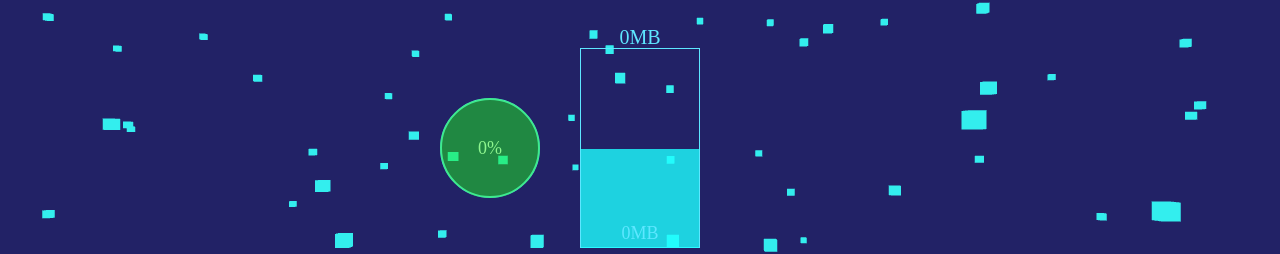
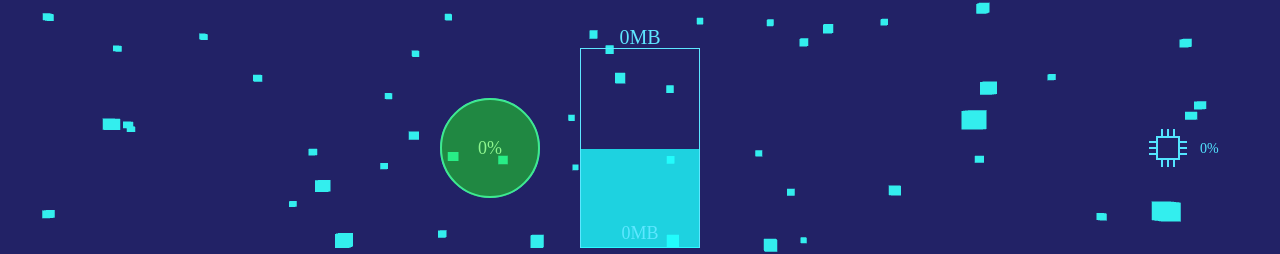
Before and after one commit to towhare/GPUMonitor, a Vue app: page / in a window 1280 px wide. Shown: the part 252-506 px from the top of the page. Built offline with nearby package versions, Linux system fonts and the light colour scheme.

Commit message:
添加cpu情况显示

```diff
--- a/src/App.vue
+++ b/src/App.vue
@@ -16,9 +16,7 @@
           gpuInfo.gpuTemperature
         }}°,使用率{{ gpuInfo.gpuUsage }}%</span
       >
-
     </div>
-
     <temprature-bar
       name=""
       :percent="20"
@@ -27,6 +25,9 @@
       :current="gpuInfo.gpuMemoryUsed"
     />
     <percentage :percent="gpuInfo.gpuUsage" class="usage" />
+    <div class="cpus">
+      <core v-for="(item,i) in cpuInfo" :key="i" :percent="item.percent"/>
+    </div>
   </div>
 </template>
 
@@ -36,6 +37,7 @@ import axios from "axios";
 
 import Bar from "./component/tempratureBar.vue";
 import Percentage from "./component/circle.vue";
+import Core from "./component/core.vue";
 import THREEBackgrond from "./component/textBackground.vue";
 
 
@@ -57,6 +59,7 @@ export default {
     "temprature-bar": Bar,
     percentage: Percentage,
     "three-background": THREEBackgrond,
+    "core":Core,
   },
   data: () => {
     return {
@@ -68,6 +71,11 @@ export default {
         gpuTemperature: 0,
         gpuUsage: 0,
       },
+      cpuInfo:[
+        {
+          percent:0,
+        }
+      ],
       socketConneted:false,
       temperature: 0,
       usage: 0,
@@ -103,6 +111,16 @@ export default {
     this.socket.on("temperature", (temperature) => {
       this.temperature = temperature;
     });
+
+    this.socket.on("cpuInfo",(cpuInfo)=>{
+      const newCpuInfo = [];
+      for(let cpu of cpuInfo){
+        newCpuInfo.push({
+          percent:Math.round((cpu.used/cpu.all)*100)
+        })
+      }
+      this.cpuInfo = newCpuInfo;
+    })
   },
 
   methods: {},
@@ -141,6 +159,12 @@ export default {
     transform: translate(-50%, -50%);
     left: calc(50% - 150px);
   }
+  .cpus{
+    position:absolute;
+    top:50%;
+    transform: translate(0,-50%);
+    right:20px;
+  }
 }
 .gpuInfo {
   font-size: 30px;
--- /dev/null
+++ b/src/component/core.vue
@@ -0,0 +1,117 @@
+/** cpu 核心展示组件 */
+<template>
+  <div class="coreflex">
+    <div class="coreBox">
+      <div class="top lineGroup">
+        <div class="line"></div>
+        <div class="line"></div>
+        <div class="line"></div>
+      </div>
+      <div class="bottom lineGroup">
+        <div class="line"></div>
+        <div class="line"></div>
+        <div class="line"></div>
+      </div>
+      <div class="left lineGroupCol">
+        <div class="line"></div>
+        <div class="line"></div>
+        <div class="line"></div>
+      </div>
+      <div class="right lineGroupCol">
+        <div class="line"></div>
+        <div class="line"></div>
+        <div class="line"></div>
+      </div>
+      <div class="corePercent" :style="{height:percent+'%'}"></div>
+      <div class="border"></div>
+    </div>
+    <div class="text">{{percent}}%</div>
+  </div>
+</template>
+
+<script>
+export default {
+  name: "Core",
+  // 百分比
+  props:{
+    percent:{
+      type:Number,
+      required: false
+    }
+  },
+  watch:{
+  }
+}
+</script>
+
+<style lang="scss" scoped>
+.coreflex{
+  display: flex;
+  align-items: center;
+  justify-content: space-around;
+  margin: 40px auto;
+  .coreBox{
+    width: 24px;
+    height: 24px;
+    margin-right:20px;
+    //background-color: #53e5ff;
+    position:relative;
+    .lineGroup{
+      width:100%;
+      height:30%;
+      display: flex;
+      position:absolute;
+      justify-content: center;
+      .line{
+        width:2px;
+        height:100%;
+        background-color:#53e5ff;
+        margin:0 2px;
+      }
+    }
+    .lineGroupCol{
+      width:30%;
+      height:100%;
+      display: flex;
+      flex-direction: column;
+      position:absolute;
+      justify-content: center;
+      .line{
+        width:100%;
+        height:2px;
+        background-color:#53e5ff;
+        margin:2px 0;
+      }
+    }
+    .corePercent{
+      width:100%;
+      position:absolute;
+      bottom:0;
+      background-color:  #53e5ff;
+    }
+    .border{
+      width:100%;
+      height: 100%;
+      border:2px solid #53e5ff;
+    }
+    .top{
+      top:-30%;
+      left:0;
+    }
+    .bottom{
+      bottom:-30%;
+      left:0
+    }
+    .left{
+      left:-30%;
+    }
+    .right{
+      right:-30%;
+    }
+  }
+  .text{
+    color:#53e5ff;
+    width:60px;
+  }
+}
+</style>
```
Also changed, not shown: 1 other file (tests, documents, lock files or other folders).
